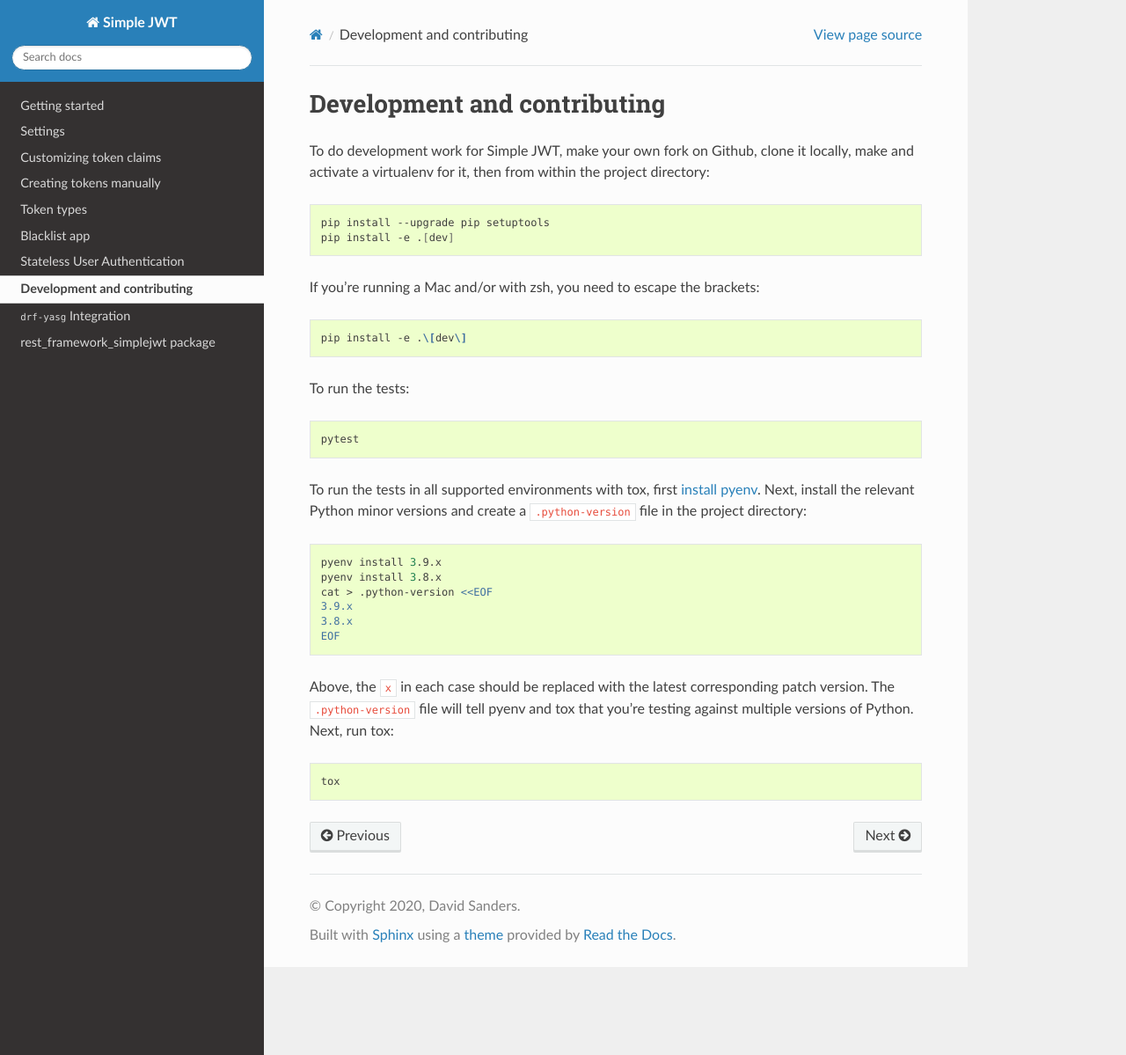
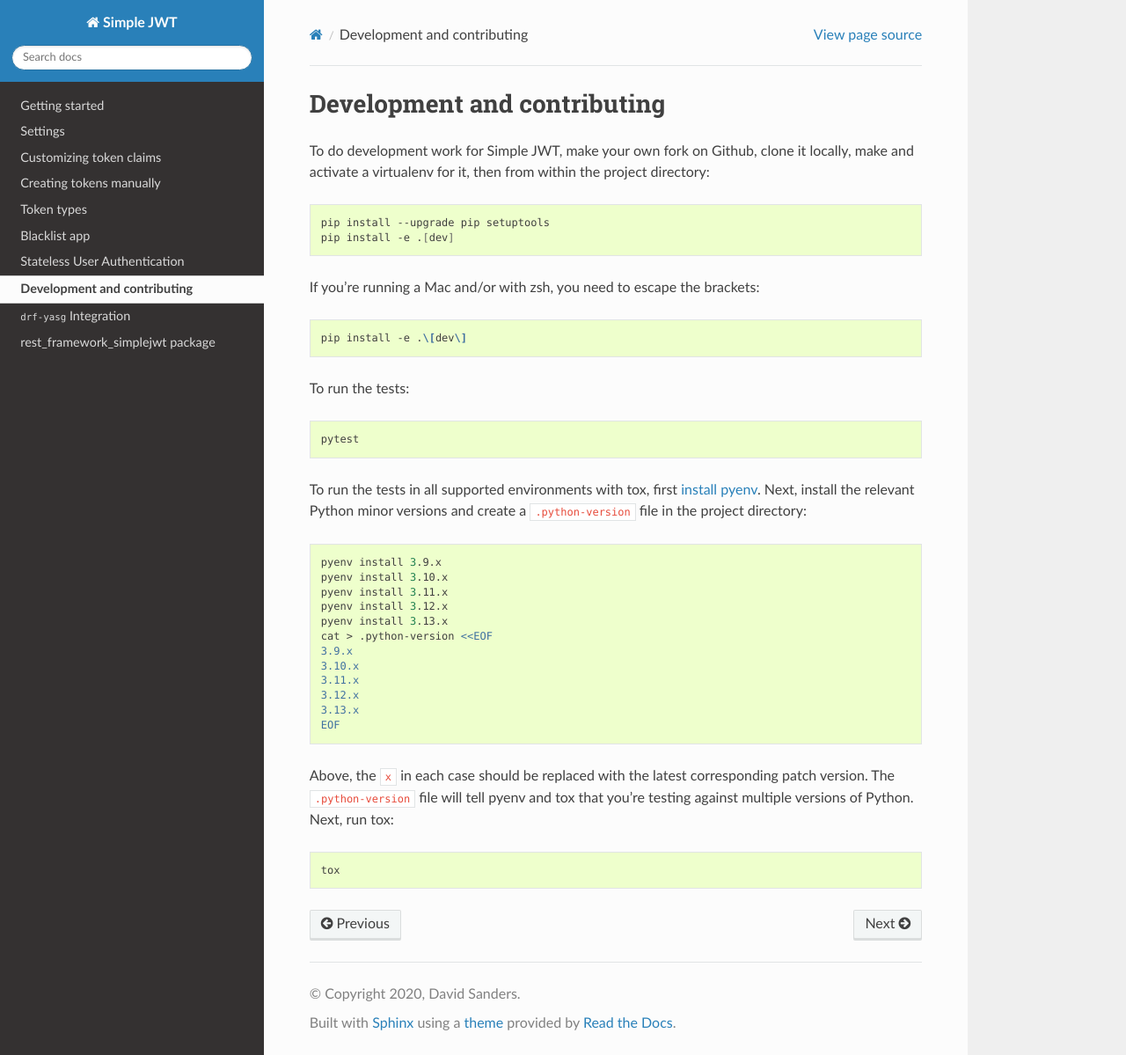
Before and after one commit to jazzband/djangorestframework-simplejwt, a Sphinx documentation site: the page built from docs/development_and_contributing.rst, in a window 1280 px wide and 1199 px high. Shown: the whole window at 88% size. Built offline with Sphinx 7.4.7 and the Read the Docs theme 3.1.0, drawn with Linux system fonts in a browser that asks for light colours; the version number could not be read and is left out.

Commit message:
Update requirements in docs
This reflects changes in 7f300a2.

```diff
--- a/docs/development_and_contributing.rst
+++ b/docs/development_and_contributing.rst
@@ -32,10 +32,16 @@ directory:
 .. code-block:: bash
 
   pyenv install 3.9.x
-  pyenv install 3.8.x
+  pyenv install 3.10.x
+  pyenv install 3.11.x
+  pyenv install 3.12.x
+  pyenv install 3.13.x
   cat > .python-version <<EOF
   3.9.x
-  3.8.x
+  3.10.x
+  3.11.x
+  3.12.x
+  3.13.x
   EOF
 
 Above, the ``x`` in each case should be replaced with the latest corresponding
--- a/docs/getting_started.rst
+++ b/docs/getting_started.rst
@@ -6,9 +6,9 @@ Getting started
 Requirements
 ------------
 
-* Python (3.8, 3.9, 3.10, 3.11, 3.12)
-* Django (3.2, 4.1, 4.2, 5.0)
-* Django REST Framework (3.12, 3.13, 3.14, 3.15)
+* Python (3.9, 3.10, 3.11, 3.12, 3.13)
+* Django (4.2, 5.0, 5.1)
+* Django REST Framework (3.14, 3.15)
 
 These are the officially supported python and package versions.  Other versions
 will probably work.  You're free to modify the tox config and see what is
```
